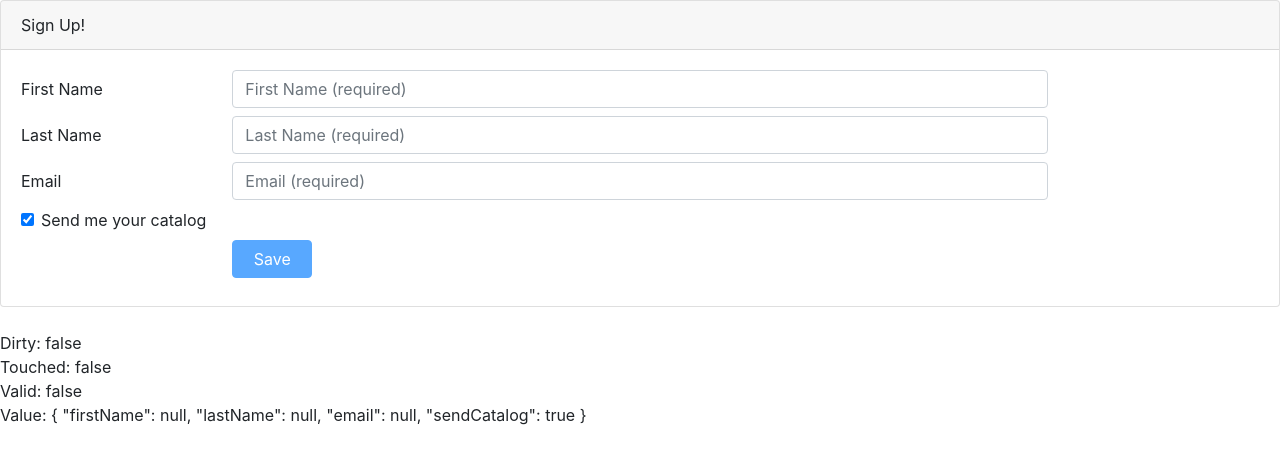
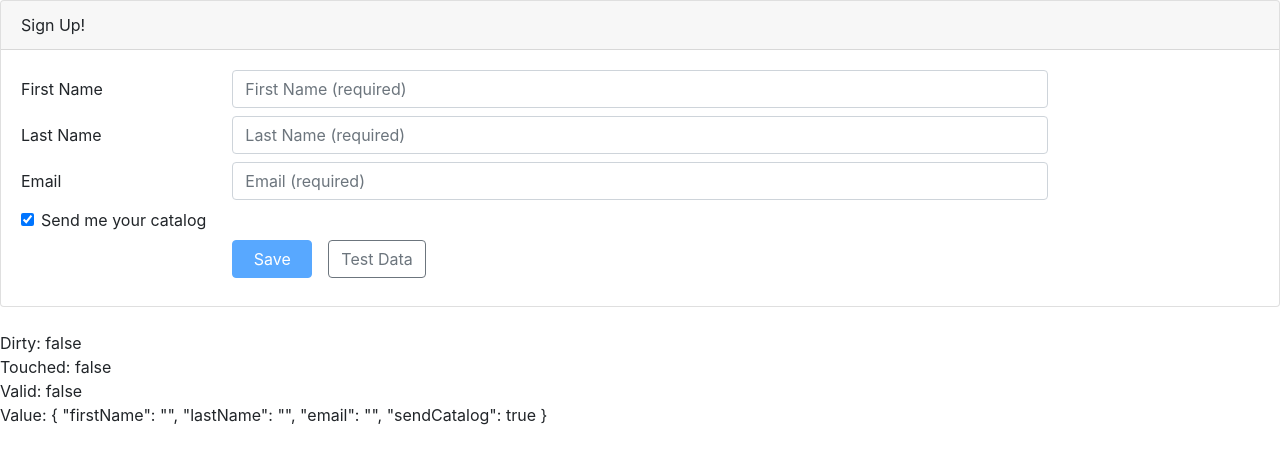
Before and after one commit to winni4eva/angular-template-forms, an Angular app: page / in a window 1280 px wide. Shown: the top 464 px of the page. Built offline with nearby package versions, Linux system fonts and the light colour scheme.

Commit message:
en(form-builder): switched from form group to form builders

```diff
--- a/src/app/customer/customer.component.html
+++ b/src/app/customer/customer.component.html
@@ -205,6 +205,11 @@
                         [disabled]="!customerForm.valid">
                   Save
                 </button>
+                <button class="btn btn-outline-secondary"
+                        type="submit"
+                        (click)="populateTestData()">
+                  Test Data
+                </button>
               </div>
             </div>
           </form>
--- a/src/app/customer/customer.component.ts
+++ b/src/app/customer/customer.component.ts
@@ -1,7 +1,8 @@
 import { Component, OnInit } from '@angular/core';
-import { FormGroup, FormControl } from '@angular/forms';
+import { FormGroup, FormControl, FormBuilder } from '@angular/forms';
 
 import { Customer } from './customer';
+import { THIS_EXPR } from '@angular/compiler/src/output/output_ast';
 
 @Component({
   selector: 'app-customer',
@@ -14,16 +15,25 @@ export class CustomerComponent implements OnInit {
   // This is our data model, this matches the data passed to and from our server
   customer = new Customer();
 
-  constructor() { }
+  // Form builder is a service so we can utilize dependency injection to initialize it
+  constructor(private fb: FormBuilder) { }
 
   ngOnInit() {
     // This is our form model and helps us track our forms values and state
     // Matches up to our form structure in the template
-    this.customerForm = new FormGroup({
-      firstName: new FormControl(),
-      lastName: new FormControl(),
-      email: new FormControl(),
-      sendCatalog: new FormControl(true)
+    // Instead of using FormGroup we can use FormBuilder to simplify the form model
+    // this.customerForm = new FormGroup({
+    //   firstName: new FormControl(),
+    //   lastName: new FormControl(),
+    //   email: new FormControl(),
+    //   sendCatalog: new FormControl(true)
+    // });
+
+    this.customerForm = this.fb.group({
+      firstName: '',
+      lastName: '', //{value: 'n/a', disabled: true},
+      email: '',
+      sendCatalog: true
     });
   }
 
@@ -31,4 +41,15 @@ export class CustomerComponent implements OnInit {
     console.log(this.customerForm);
     console.log('Saved: ' + JSON.stringify(this.customerForm.value));
   }
+
+  populateTestData(): void {
+    // setValue is used to add data to every formControl in a forms model
+    // To update specific formControls we can use patchValue
+    this.customerForm.setValue({
+      firstName: 'Adam',
+      lastName: 'Winnipass',
+      email: 'adams4lyf@gmail.com',
+      sendCatalog: false
+    })
+  }
 }
```
